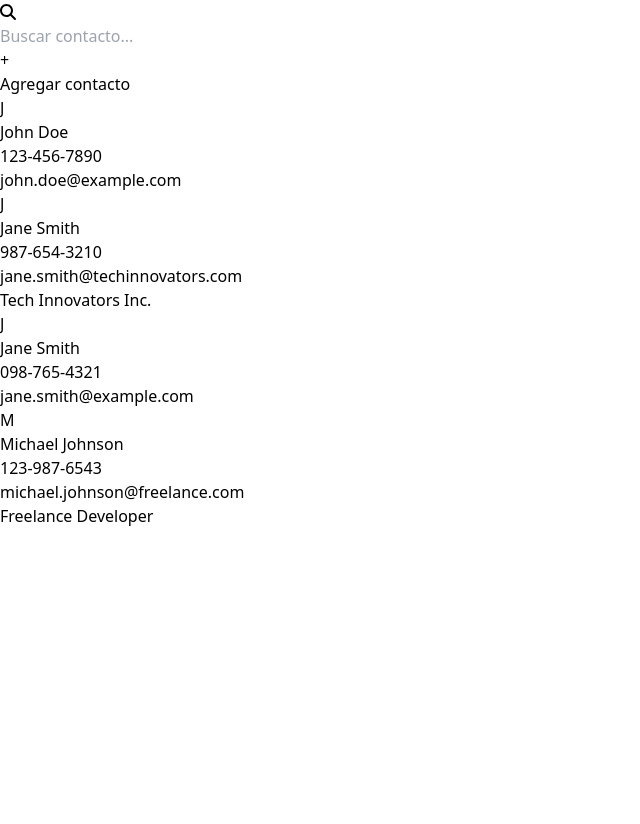
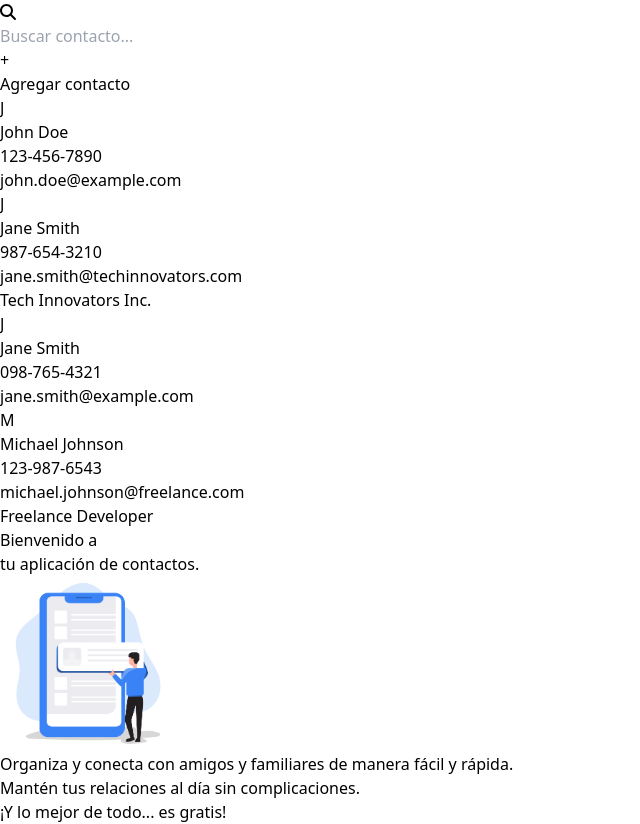
Before and after one commit to CristinaOsorio/contact-app, an Angular app: page /contacts in a window 1280 px wide. Shown: the whole page, without its empty margins (0-640 px from the left). Before the commit the page ends 800 px from the top, so only its background shows below. Built offline with nearby package versions, Linux system fonts and the light colour scheme.

Commit message:
feat: add contact-detail view to its corresponding route

```diff
--- a/src/app/app.config.ts
+++ b/src/app/app.config.ts
@@ -1,8 +1,11 @@
 import { ApplicationConfig, provideZoneChangeDetection } from '@angular/core';
-import { provideRouter } from '@angular/router';
+import { provideRouter, withComponentInputBinding } from '@angular/router';
 
 import { routes } from './app.routes';
 
 export const appConfig: ApplicationConfig = {
-  providers: [provideZoneChangeDetection({ eventCoalescing: true }), provideRouter(routes)]
+    providers: [
+        provideZoneChangeDetection({ eventCoalescing: true }),
+        provideRouter(routes, withComponentInputBinding()),
+    ],
 };
--- a/src/app/app.routes.ts
+++ b/src/app/app.routes.ts
@@ -3,12 +3,33 @@ import { Routes } from '@angular/router';
 export const routes: Routes = [
     {
         path: 'contacts',
-        loadComponent: () => import('./features/contacts/contact-list/contact-list.component')
-
+        loadComponent: () =>
+            import('./features/contacts/contact-list/contact-list.component'),
+        children: [
+            {
+                path: '',
+                loadComponent: () =>
+                    import(
+                        './features/contacts/components/contact-detail/contact-detail.component'
+                    ),
+            },
+            {
+                path: ':id',
+                loadComponent: () =>
+                    import(
+                        './features/contacts/components/contact-detail/contact-detail.component'
+                    ),
+            },
+            {
+                path: '**',
+                pathMatch: 'full',
+                redirectTo: '',
+            },
+        ],
     },
     {
         path: '**',
         redirectTo: '/contacts',
-        pathMatch: 'full'
-    }
+        pathMatch: 'full',
+    },
 ];
--- a/src/app/features/contacts/components/contact-detail/contact-detail.component.html
+++ b/src/app/features/contacts/components/contact-detail/contact-detail.component.html
@@ -1,3 +1,23 @@
+@if (!contact){
+<div
+    class="h-full flex flex-col justify-center items-center bg-gray-50 p-5 text-center"
+>
+    <h1 class="text-4xl font-bold mt-2 mb-6">
+        Bienvenido a <br />tu aplicación de contactos.
+    </h1>
+
+    <img width="176" class="w-44" src="images/contact-detail.png" alt="" />
+    <p class="px-4 leading-relaxed">
+        Organiza y conecta con amigos y familiares de manera fácil y rápida.<br />
+        Mantén tus relaciones al día sin complicaciones.
+    </p>
+    <p class="mb-8 mt-4 px-4 leading-relaxed">
+        ¡Y lo mejor de todo...
+        <span class="text-blue-600 font-bold">es gratis!</span>
+    </p>
+</div>
+} @else {
+
 <div class="w-full overflow-hiddend">
     <div class="flex flex-col p-4">
         <div class="flex">
@@ -42,3 +62,4 @@
         </div>
     </div>
 </div>
+}
--- a/src/app/features/contacts/components/contact-detail/contact-detail.component.ts
+++ b/src/app/features/contacts/components/contact-detail/contact-detail.component.ts
@@ -1,4 +1,10 @@
-import { Component, Input } from '@angular/core';
+import {
+    Component,
+    inject,
+    Input,
+    OnChanges,
+    SimpleChanges,
+} from '@angular/core';
 import {
     faTrash,
     faPen,
@@ -16,6 +22,7 @@ import {
 import { Contact } from '../../../../core/interfaces/contact.interface';
 import { FontAwesomeModule } from '@fortawesome/angular-fontawesome';
 import { CommonModule } from '@angular/common';
+import { ContactService } from '../../../../core/services/contact.service';
 
 @Component({
     selector: 'app-contact-detail',
@@ -24,8 +31,11 @@ import { CommonModule } from '@angular/common';
     templateUrl: './contact-detail.component.html',
     styleUrl: './contact-detail.component.css',
 })
-export class ContactDetailComponent {
-    @Input() contact!: Contact;
+export default class ContactDetailComponent implements OnChanges {
+    @Input() id!: Contact;
+    contact!: Contact;
+
+    contactService = inject(ContactService);
 
     faTrash = faTrash;
     faPen = faPen;
@@ -45,9 +55,18 @@ export class ContactDetailComponent {
         icon: IconDefinition;
     }[] = [];
 
-    ngOnChanges() {
-        if (this.contact) {
-            this.updateContactInfo();
+    ngOnInit(): void {}
+
+    ngOnChanges(changes: SimpleChanges) {
+        if (changes['id'] && changes['id'].currentValue) {
+            this.contactService
+                .getById(Number(this.id))
+                .subscribe((contact) => {
+                    this.contact = contact as Contact;
+                    if (this.contact) {
+                        this.updateContactInfo();
+                    }
+                });
         }
     }
 
```
